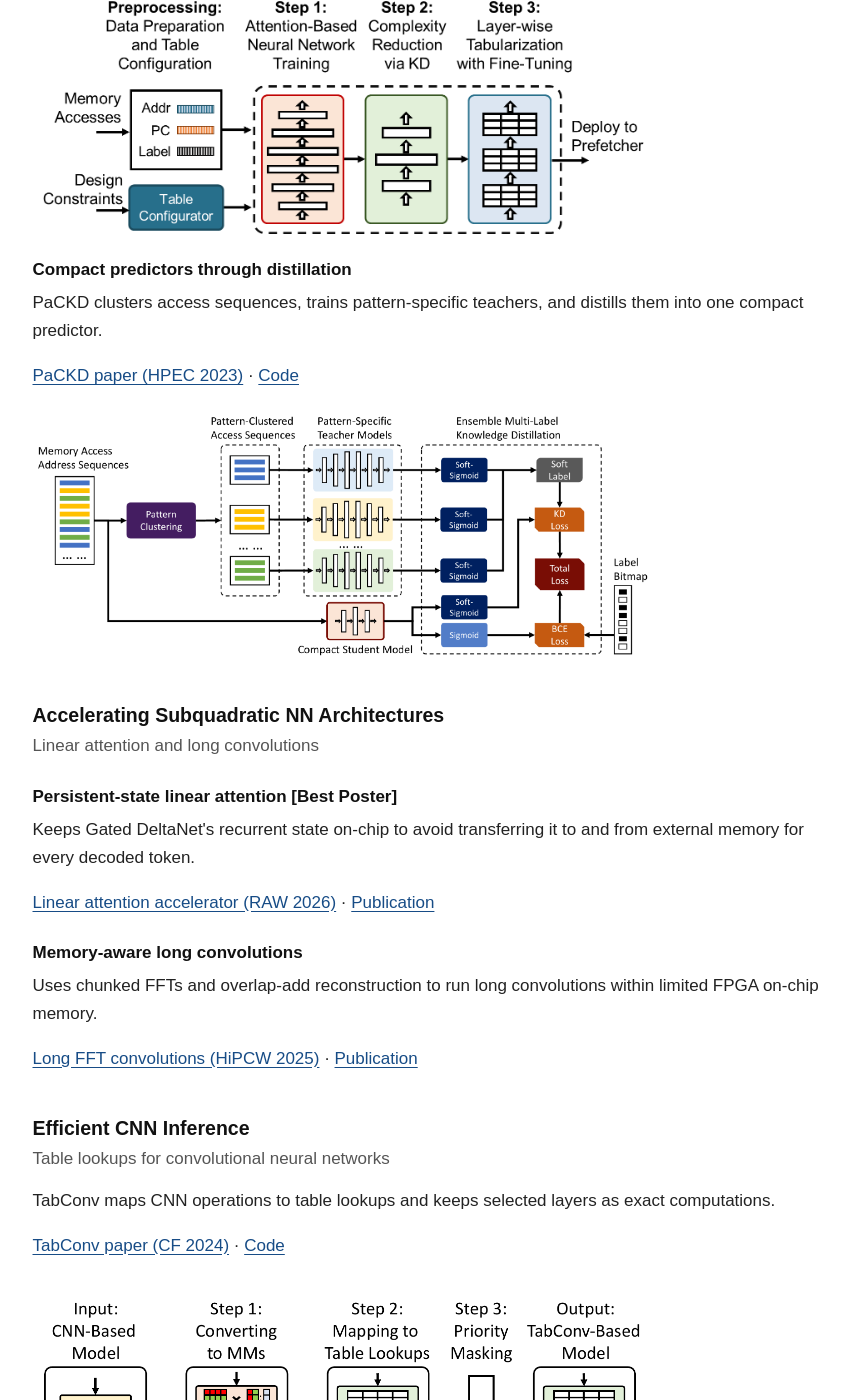
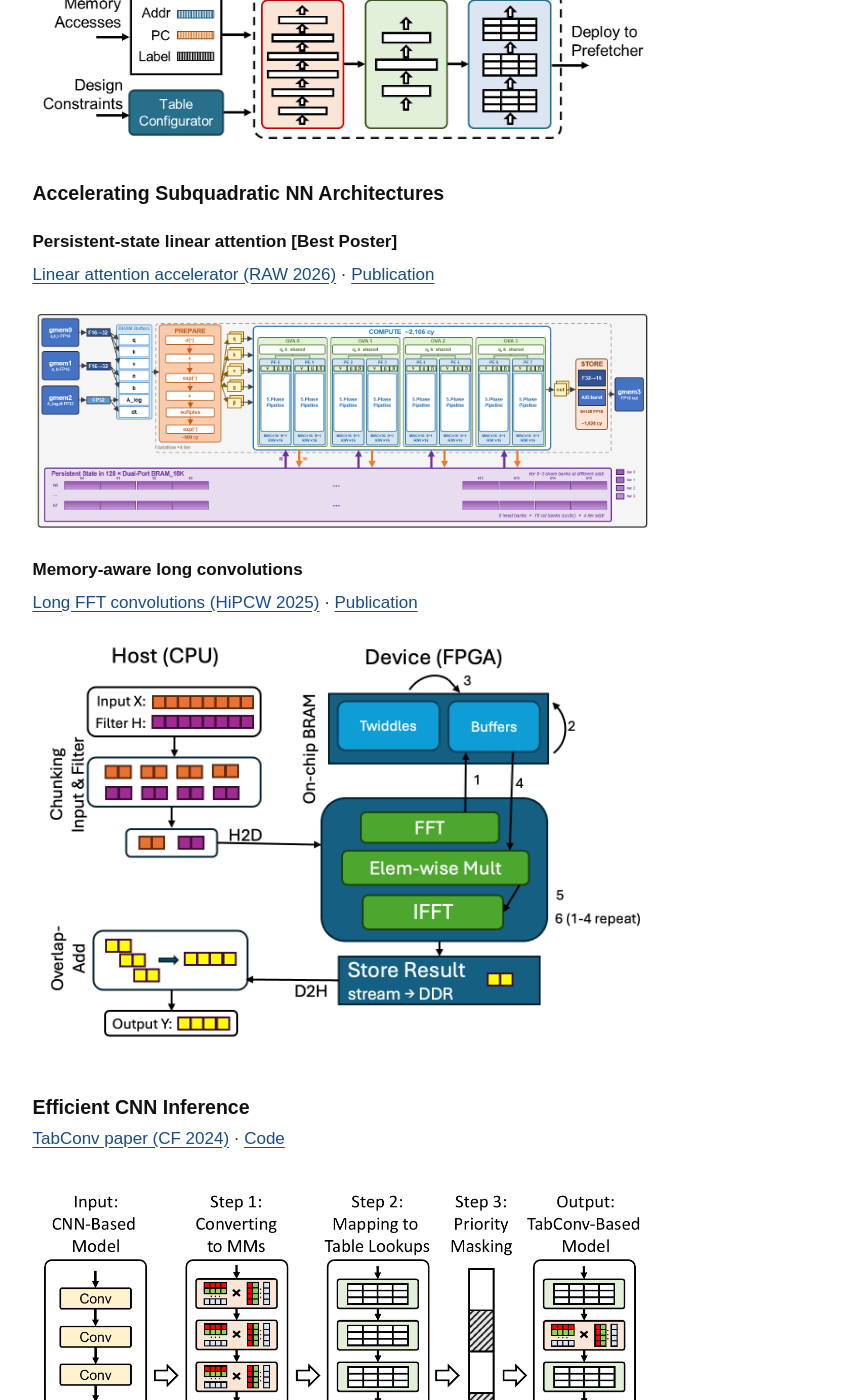
Before and after one commit to neeleshg23/neeleshg23.github.io, a Jekyll site: the page index.html, which Jekyll copies as it is, in a window 1280 px wide and 1400 px high, scrolled down 1346 px. Shown: the whole window, without its empty margins (208-1057 px from the left). Built offline with Jekyll 4.4.1, drawn with Linux system fonts in a browser that asks for light colours; some of the changed text lies outside the part shown.

Commit message:
Add project figures, remove PaCKD feature and project blurbs

```diff
--- a/index.html
+++ b/index.html
@@ -45,11 +45,9 @@
       <h2 id="selected-projects">Selected Projects</h2>
       <article class="project" aria-labelledby="memory-predictors">
         <h3 id="memory-predictors">ML-based Memory Access Predictors and Prefetchers</h3>
-        <p class="subtitle">Long context, model compression, and table lookups</p>
 
         <div class="work">
           <h4 id="locomap">Graph structure and long context <a class="award" href="https://ieee-hpec.org/ieee-hpec-2026-agenda/">[Best Student Paper]</a></h4>
-          <p>LoCoMAP tests memory access prediction across regenerated graphs and shuffled node layouts.</p>
           <p><a href="#publication-1">LoCoMAP (HPEC 2026)</a></p>
           <figure>
             <a href="assets/images/hpec26-figure-1.png">
@@ -61,7 +59,6 @@
 
         <div class="work">
           <h4 id="dart">Table-based prefetching</h4>
-          <p>DART distills an attention-based memory predictor, then converts it to a hierarchy of table lookups.</p>
           <p><a href="https://arxiv.org/pdf/2401.06362.pdf">DART paper (IPDPS 2024)</a> ·
             <a href="https://github.com/neeleshg23/DART" aria-label="DART code">Code</a></p>
           <figure>
@@ -72,43 +69,38 @@
           </figure>
         </div>
 
+      </article>
+
+      <article class="project" aria-labelledby="subquadratic-nn">
+        <h3 id="subquadratic-nn">Accelerating Subquadratic NN Architectures</h3>
+
         <div class="work">
-          <h4 id="packd">Compact predictors through distillation</h4>
-          <p>PaCKD clusters access sequences, trains pattern-specific teachers, and distills them into one compact predictor.</p>
-          <p><a href="https://arxiv.org/pdf/2402.13441.pdf">PaCKD paper (HPEC 2023)</a> ·
-            <a href="https://github.com/neeleshg23/PaCKD" aria-label="PaCKD code">Code</a></p>
+          <h4 id="persistent-state-attention">Persistent-state linear attention <strong class="award">[Best Poster]</strong></h4>
+          <p><a href="https://arxiv.org/abs/2603.05931">Linear attention accelerator (RAW 2026)</a> ·
+            <a href="#publication-3">Publication</a></p>
           <figure>
-            <a href="assets/images/packd-framework.png">
-              <img src="assets/images/packd-framework.png" width="1999" height="802" loading="lazy" decoding="async"
-                alt="PaCKD training framework: cluster memory access sequences, train pattern-specific teacher models, and use ensemble multi-label knowledge distillation to train one compact student predictor.">
+            <a href="assets/images/linear-attention-architecture.png">
+              <img src="assets/images/linear-attention-architecture.png" width="1600" height="576" loading="lazy" decoding="async"
+                alt="Persistent-state Gated DeltaNet accelerator architecture: input buffers, prepare stage, parallel processing elements, and BRAM state banks.">
+            </a>
+          </figure>
+        </div>
+
+        <div class="work">
+          <h4 id="long-fft-convolutions">Memory-aware long convolutions</h4>
+          <p><a href="https://arxiv.org/abs/2601.06065">Long FFT convolutions (HiPCW 2025)</a> ·
+            <a href="#publication-5">Publication</a></p>
+          <figure>
+            <a href="assets/images/fft-convolution-architecture.png">
+              <img src="assets/images/fft-convolution-architecture.png" width="1000" height="669" loading="lazy" decoding="async"
+                alt="Chunked FFT convolution architecture: CPU input and filter chunks, FPGA FFT and IFFT kernel, and host overlap-add reconstruction.">
             </a>
           </figure>
         </div>
       </article>
 
-      <article class="project" aria-labelledby="subquadratic-nn">
-        <h3 id="subquadratic-nn">Accelerating Subquadratic NN Architectures</h3>
-        <p class="subtitle">Linear attention and long convolutions</p>
-
-        <div class="work">
-          <h4 id="persistent-state-attention">Persistent-state linear attention <strong class="award">[Best Poster]</strong></h4>
-          <p>Keeps Gated DeltaNet's recurrent state on-chip to avoid transferring it to and from external memory for every decoded token.</p>
-          <p><a href="https://arxiv.org/abs/2603.05931">Linear attention accelerator (RAW 2026)</a> ·
-            <a href="#publication-3">Publication</a></p>
-        </div>
-
-        <div class="work">
-          <h4 id="long-fft-convolutions">Memory-aware long convolutions</h4>
-          <p>Uses chunked FFTs and overlap-add reconstruction to run long convolutions within limited FPGA on-chip memory.</p>
-          <p><a href="https://arxiv.org/abs/2601.06065">Long FFT convolutions (HiPCW 2025)</a> ·
-            <a href="#publication-5">Publication</a></p>
-        </div>
-      </article>
-
       <article class="project" aria-labelledby="tabconv">
         <h3 id="tabconv">Efficient CNN Inference</h3>
-        <p class="subtitle">Table lookups for convolutional neural networks</p>
-        <p>TabConv maps CNN operations to table lookups and keeps selected layers as exact computations.</p>
         <p><a href="TabConv_Camera_Ready.pdf">TabConv paper (CF 2024)</a> ·
           <a href="https://github.com/neeleshg23/TabConv" aria-label="TabConv code">Code</a></p>
         <figure>
```
Also changed, not shown: other parts of index.html (+1 -1 lines), assets/images/fft-convolution-architecture.png (added), assets/images/linear-attention-architecture.png (added).
